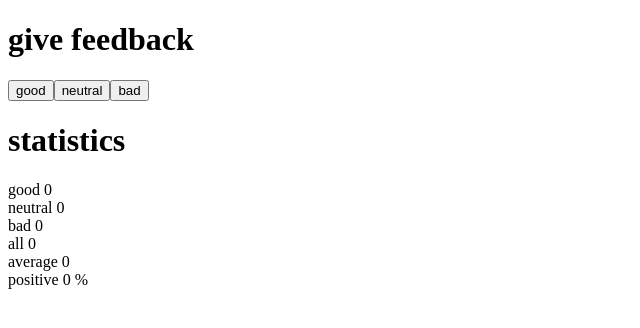
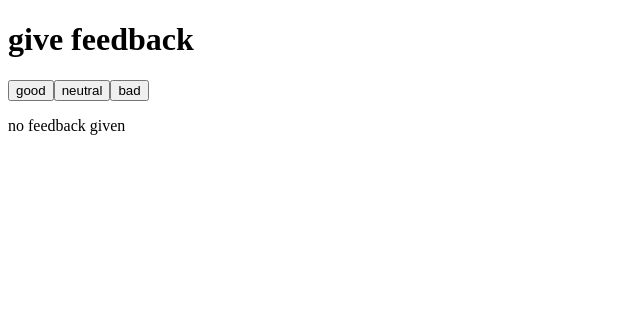
Before and after one commit to zachleach/helsinki-fullstack-open, a React (Vite) app in the folder part1/part1d/: page / in a window 1280 px wide. Shown: the top 328 px of the page, without its empty margins (0-640 px from the left). Built offline with nearby package versions, Linux system fonts and the light colour scheme.

Commit message:
complete 1.9 (unicafe conditional rendering)

```diff
--- a/part1/part1d/src/App.jsx
+++ b/part1/part1d/src/App.jsx
@@ -1,39 +1,93 @@
 import { useState } from 'react'
 
 
+const Statistics = (props) => {
+	if (props.all === 0) {
+		return (
+			<div>
+				<p>
+					no feedback given
+				</p>
+			</div>
+		)
+	}
+	return (
+		<div>
+			<h1>
+				statistics
+			</h1>
 
-
+			<p>
+				good {props.good}
+				<br></br>
+				neutral {props.good}
+				<br></br>
+				bad {props.good}
+				<br></br>
+				all {props.all}
+				<br></br>
+				average {props.average}
+				<br></br>
+				positive {props.positive} %
+			</p>
+		</div>
+	)
+}
 
 const App = () => {
-	const [good, setGood] = useState(0)
-	const [neutral, setNeutral] = useState(0)
-	const [bad, setBad] = useState(0)
-	const [all, setAll] = useState(0)
-	const [average, setAverage] = useState(0.0)
-	const [positive, setPositive] = useState(0.0)
+	const [stats, setStats] = useState({
+		good: 0,
+		neutral: 0,
+		bad: 0,
+		all: 0,
+		average: 0.0,
+		positive: 0.0
+	})
 
 	const onClickGood = () => {
-		let updated_good = good + 1
-		let updated_all = all + 1
-		setGood(updated_good)
-		setAll(updated_all)
-		setAverage((updated_good - bad) / updated_all)
-		setPositive(updated_good / updated_all)
+		const upd_good = stats.good + 1
+		const upd_all = stats.all + 1
+		const upd_avg = (upd_good - stats.bad) / upd_all
+		const upd_pos = (upd_good / upd_all) * 100
+
+		setStats({
+			...stats,
+			good: upd_good,
+			all: upd_all,
+			average: upd_avg,
+			positive: upd_pos
+		})
 	}
+
 	const onClickNeutral = () => {
-		let updated_all = all + 1
-		setNeutral(neutral + 1)
-		setAll(updated_all)
-		setAverage((good - bad) / updated_all)
-		setPositive(good / updated_all)
+		const upd_neutral = stats.neutral + 1
+		const upd_all = stats.all + 1
+		const upd_avg = (stats.good - stats.bad) / upd_all
+		const upd_pos = (stats.good / upd_all) * 100
+
+		setStats({
+			...stats,
+			neutral: upd_neutral,
+			all: upd_all,
+			average: upd_avg,
+			positive: upd_pos
+		})
 	}
+
 	const onClickBad = () => {
-		let updated_bad = bad + 1
-		let updated_all = all + 1
-		setBad(updated_bad)
-		setAll(updated_all)
-		setAverage((good - updated_bad) / updated_all)
-		setPositive(good / updated_all)
+		const upd_bad = stats.bad + 1
+		const upd_all = stats.all + 1
+		const upd_avg = (stats.good - upd_bad) / upd_all
+		const upd_pos = (stats.good / upd_all) * 100
+
+		setStats({
+			...stats,
+			bad: upd_bad,
+			all: upd_all,
+			average: upd_avg,
+			positive: upd_pos
+		})
+
 	}
 
 	return (
@@ -52,28 +106,7 @@ const App = () => {
 				bad
 			</button>
 
-			<h1>
-				statistics
-			</h1>
-
-			<p>
-				good {good}
-				<br></br>
-
-				neutral {neutral}
-				<br></br>
-
-				bad {bad}
-				<br></br>
-
-				all {all}
-				<br></br>
-
-				average {average}
-				<br></br>
-
-				positive {positive} %
-			</p>
+		<Statistics {...stats}/>
 
 
 		</div>
```
